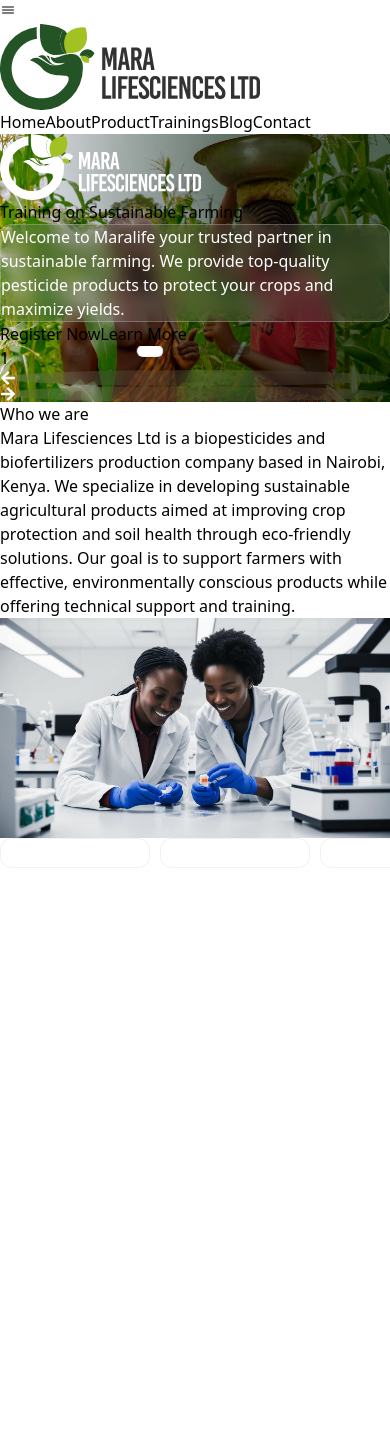
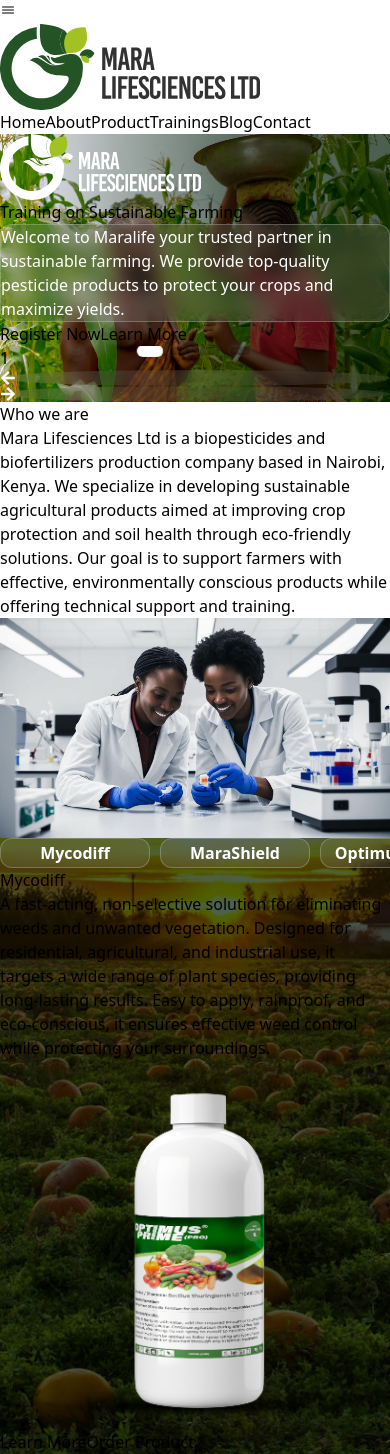
Before and after one commit to tjay1760/mara-life, a React (Vite) app: page / in a window 390 px wide. Before the commit the page ends 868 px from the top, so only its background shows below. Built offline with nearby package versions, Linux system fonts and the light colour scheme.

Commit message:
mobile products section

```diff
--- a/src/components/Home/Products.jsx
+++ b/src/components/Home/Products.jsx
@@ -1,48 +1,80 @@
-import React from 'react';
+import React, { useState } from 'react';
 import { Swiper, SwiperSlide } from "swiper/react";
 import "swiper/css";
+
+import product1 from "../../assets/products/product1.png"
+import product2 from "../../assets/products/product2.png"
+import productBgImg from "../../assets/hero/herobg2.png"
 
 const ourProducts = [
   {
     name: "Mycodiff",
-    description: "A fast-acting, non-selective solution for eliminating weeds and unwanted vegetation. Designed for residential, agricultural, and industrial use, it targets a wide range of plant species, providing long-lasting results. Easy to apply, rainproof, and eco-conscious, it ensures effective weed control while protecting your surroundings."
+    description: "A fast-acting, non-selective solution for eliminating weeds and unwanted vegetation. Designed for residential, agricultural, and industrial use, it targets a wide range of plant species, providing long-lasting results. Easy to apply, rainproof, and eco-conscious, it ensures effective weed control while protecting your surroundings.",
+    image: product1
   },
   {
     name: "MaraShield",
-    description: "A fast-acting, non-selective solution for eliminating weeds and unwanted vegetation. Designed for residential, agricultural, and industrial use, it targets a wide range of plant species, providing long-lasting results. Easy to apply, rainproof, and eco-conscious, it ensures effective weed control while protecting your surroundings."
+    description: "A fast-acting, non-selective solution for eliminating weeds and unwanted vegetation. Designed for residential, agricultural, and industrial use, it targets a wide range of plant species, providing long-lasting results. Easy to apply, rainproof, and eco-conscious, it ensures effective weed control while protecting your surroundings.",
+    image: product2
   },
   {
     name: "Optimus Prime",
-    description: "A fast-acting, non-selective solution for eliminating weeds and unwanted vegetation. Designed for residential, agricultural, and industrial use, it targets a wide range of plant species, providing long-lasting results. Easy to apply, rainproof, and eco-conscious, it ensures effective weed control while protecting your surroundings."
+    description: "A fast-acting, non-selective solution for eliminating weeds and unwanted vegetation. Designed for residential, agricultural, and industrial use, it targets a wide range of plant species, providing long-lasting results. Easy to apply, rainproof, and eco-conscious, it ensures effective weed control while protecting your surroundings.",
+    image:product1
   },
   {
     name: "V-GAR",
-    description: "A fast-acting, non-selective solution for eliminating weeds and unwanted vegetation. Designed for residential, agricultural, and industrial use, it targets a wide range of plant species, providing long-lasting results. Easy to apply, rainproof, and eco-conscious, it ensures effective weed control while protecting your surroundings."
+    description: "A fast-acting, non-selective solution for eliminating weeds and unwanted vegetation. Designed for residential, agricultural, and industrial use, it targets a wide range of plant species, providing long-lasting results. Easy to apply, rainproof, and eco-conscious, it ensures effective weed control while protecting your surroundings.",
+    image: product2
   },
   {
     name: "Siriza",
-    description: "A fast-acting, non-selective solution for eliminating weeds and unwanted vegetation. Designed for residential, agricultural, and industrial use, it targets a wide range of plant species, providing long-lasting results. Easy to apply, rainproof, and eco-conscious, it ensures effective weed control while protecting your surroundings."
+    description: "A fast-acting, non-selective solution for eliminating weeds and unwanted vegetation. Designed for residential, agricultural, and industrial use, it targets a wide range of plant species, providing long-lasting results. Easy to apply, rainproof, and eco-conscious, it ensures effective weed control while protecting your surroundings.",
+    image: product1
   }
 ];
 
 const Products = () => {
+  const [selectedProduct, setSelectedProduct] = useState(ourProducts[0]);
+
+  const handleProductClick = (product) => {
+    setSelectedProduct(product);
+  };
+
   return (
-    <>
-    <div className="products-section bg-green-900 py-4">
-    <Swiper
-        spaceBetween={10}
-        slidesPerView={2.5}
-      >
+    <div className="products-section p-4  w-11/12 mx-auto rounded-xl"
+    style={{
+        backgroundImage: `url(${productBgImg})`,
+        backgroundSize: "cover",
+        backgroundPosition: "center",
+    }}
+    >
+      <Swiper spaceBetween={10} slidesPerView={2.5}>
         {ourProducts.map((product, index) => (
-          <SwiperSlide key={index} className="product-slide glass">
+          <SwiperSlide
+            key={index}
+            className="product-slide glass"
+            onClick={() => handleProductClick(product)}
+          >
             {product.name}
           </SwiperSlide>
         ))}
       </Swiper>
+
+      <div className="product-details text-white mt-4">
+        <h1 className="product-name text-2xl font-bold">{selectedProduct.name}</h1>
+        <p className="product-description mt-2">{selectedProduct.description}</p>
+        <img
+          className="product-pic mt-4 rounded"
+          src={selectedProduct.image}
+          alt={selectedProduct.name}
+        />
+      </div>
+      <div className="buttons flex justify-between mt-2">
+        <button className='bg-white py-1 px-3 rounded-xl hover:bg-green-400'>Learn More</button>
+        <button className='bg-white py-1 px-3 rounded-xl hover:bg-green-400'>Order Product</button>
+      </div>
     </div>
-
-
-    </>
   );
 };
 
```
Also changed, not shown: src/assets/products/product1.png (added), src/assets/products/product2.png (added).
